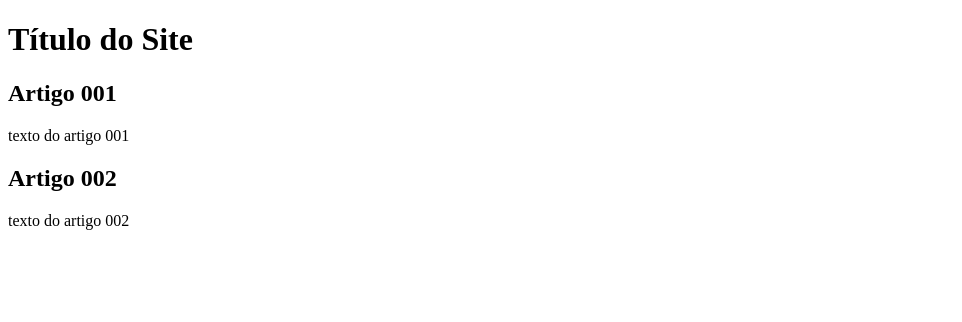
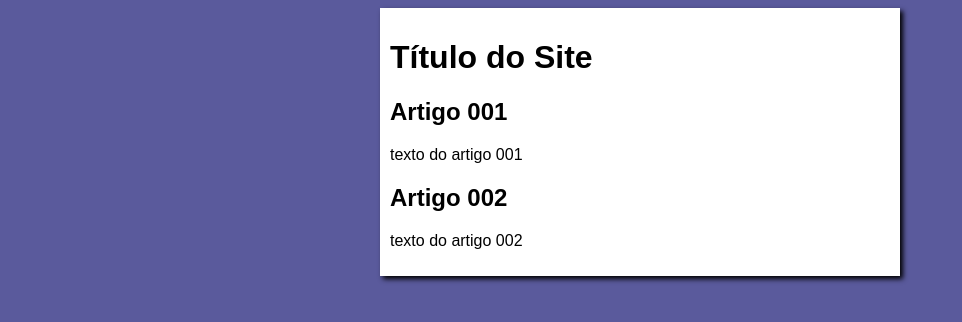
Before and after one commit to jrjrjuquia/projeto-site, a plain HTML site: page index.html in a window 1280 px wide. Shown: the whole page, without its empty margins (0-962 px from the left). Drawn offline with Linux system fonts and the light colour scheme.

Commit message:
iniciei o design

```diff
--- /dev/null
+++ b/estilos/style.css
@@ -0,0 +1,14 @@
+*{
+    font-family: Arial, Helvetica, sans-serif;
+    font-size: 16x;
+}
+body {
+    background-color:rgb(90, 90, 156) ;
+}
+main{
+    background-color: white;
+    width: 500px;
+    margin: auto;
+    padding: 10px;
+    box-shadow: 3px 3px 5px black;
+}
--- a/index.html
+++ b/index.html
@@ -4,6 +4,7 @@
     <meta charset="UTF-8">
     <meta name="viewport" content="width=device-width, initial-scale=1.0">
     <title>Título do Site</title>
+    <link rel="stylesheet" href="estilos/style.css"
 </head>
 <body>
 <main>
```
